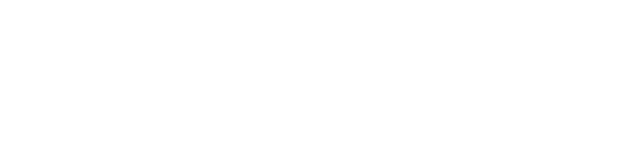
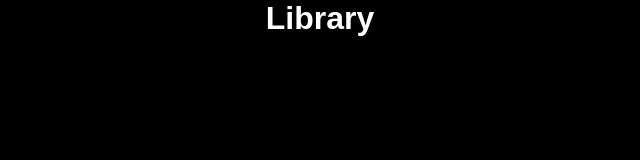
Before and after one commit to Saffr3n-TOP/library, a plain HTML site: page index.html in a window 1280 px wide. Shown: the whole page, without its empty margins (320-960 px from the left). Drawn offline with Linux system fonts and the light colour scheme.

Commit message:
Initial style, add h1

```diff
--- a/index.html
+++ b/index.html
@@ -7,5 +7,7 @@
     <script src="./script.js" defer></script>
     <title>Library</title>
   </head>
-  <body></body>
+  <body>
+    <h1>Library</h1>
+  </body>
 </html>
--- a/style.css
+++ b/style.css
@@ -0,0 +1,22 @@
+:root {
+  font-family: Arial, Helvetica, sans-serif;
+  font-size: 16px;
+  color: white;
+}
+
+* {
+  box-sizing: border-box;
+  margin: 0;
+  padding: 0;
+}
+
+body {
+  height: 100vh;
+  background: black;
+}
+
+h1 {
+  font-size: 2rem;
+  font-weight: bold;
+  text-align: center;
+}
```
